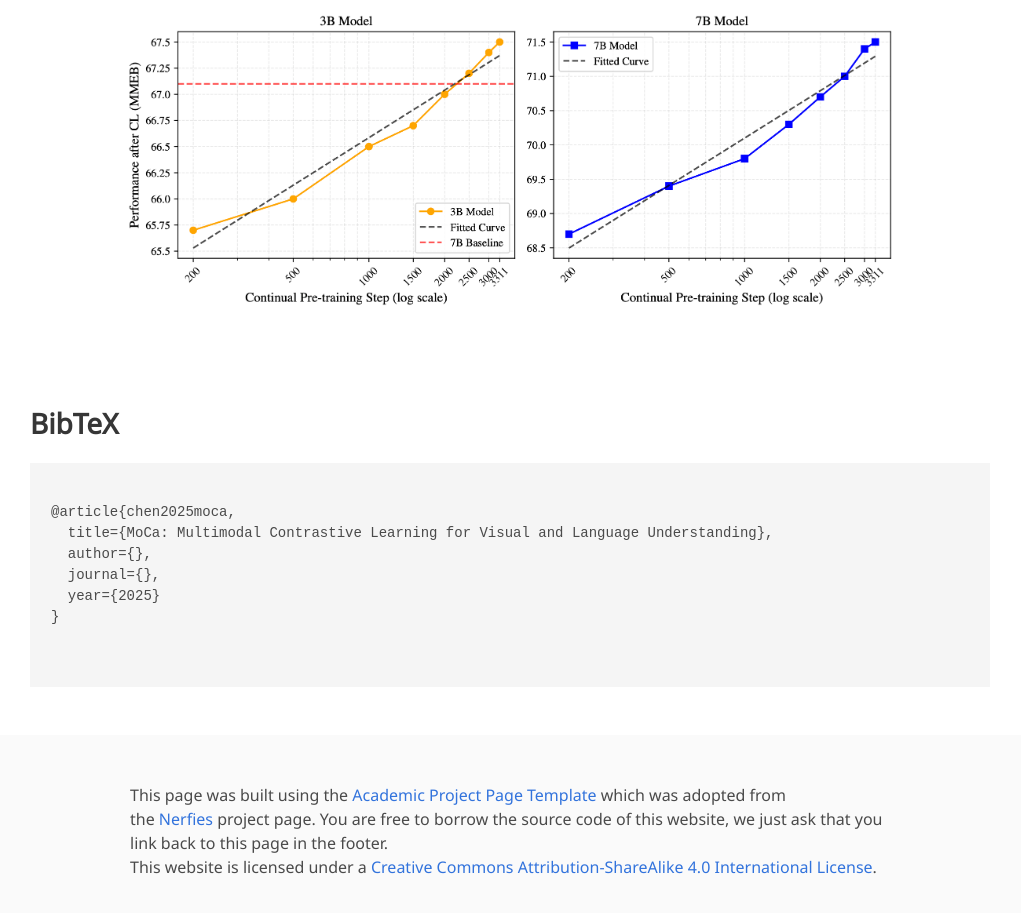
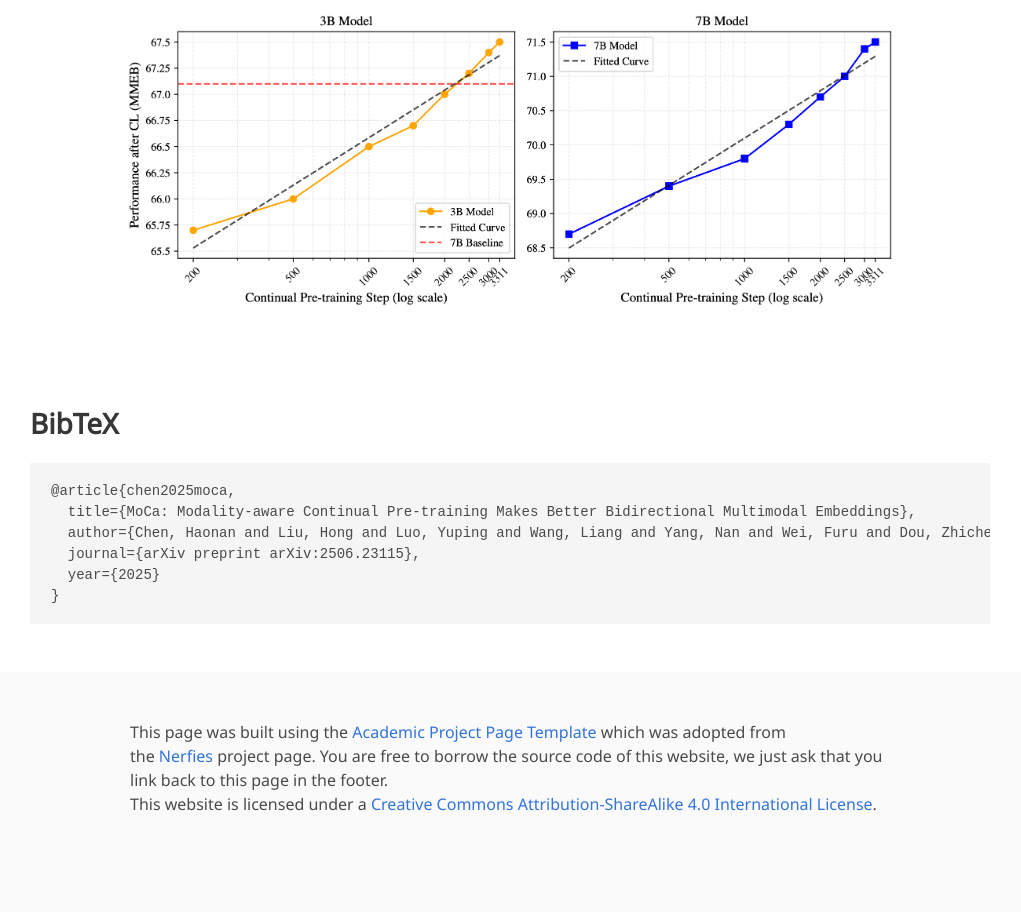
Before and after one commit to haon-chen/MoCa, a plain HTML site: page index.html in a window 1280 px wide. Shown: the part 4563-5476 px from the top of the page, without its empty margins (130-1151 px from the left). Drawn offline with nearby package versions, Linux system fonts and the light colour scheme; some icons are missing; a web font is replaced by a local one.

Commit message:
Add arXiv ID and update BibTeX citation details

```diff
--- a/index.html
+++ b/index.html
@@ -393,16 +393,12 @@
     <section class="section" id="BibTeX">
       <div class="container is-max-desktop content">
         <h2 class="title">BibTeX</h2>
-        <pre>
-          <code>
-@article{chen2025moca,
-  title={MoCa: Multimodal Contrastive Learning for Visual and Language Understanding},
-  author={},
-  journal={},
+        <pre><code>@article{chen2025moca,
+  title={MoCa: Modality-aware Continual Pre-training Makes Better Bidirectional Multimodal Embeddings},
+  author={Chen, Haonan and Liu, Hong and Luo, Yuping and Wang, Liang and Yang, Nan and Wei, Furu and Dou, Zhicheng},
+  journal={arXiv preprint arXiv:2506.23115},
   year={2025}
-}
-          </code>
-        </pre>
+}</code></pre>
       </div>
   </section>
   <!--End BibTex citation -->
```
